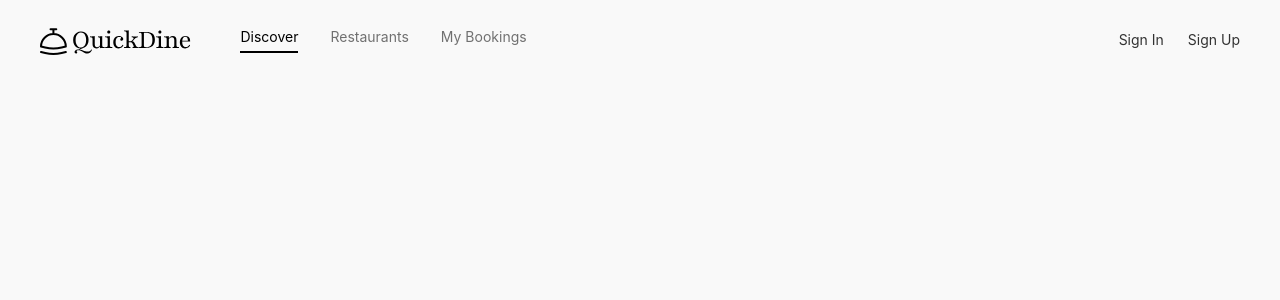
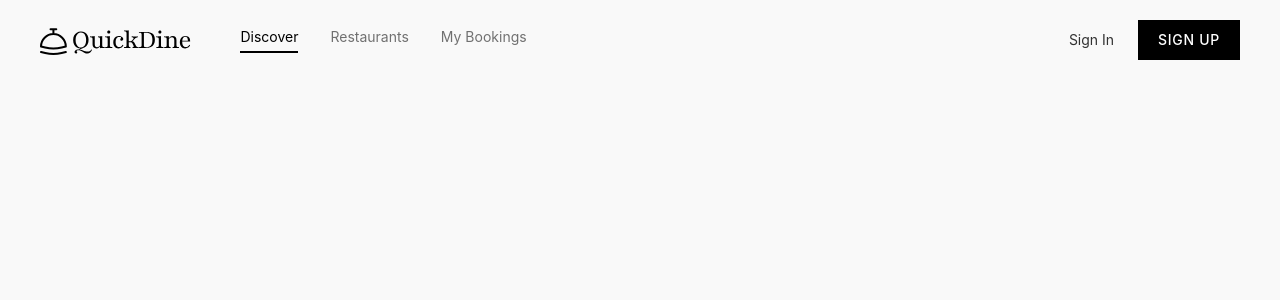
Before and after one commit to calebtolorunleke/quickdine, a React (Vite) app: page / in a window 1280 px wide. Shown: the top 300 px of the page. Built offline with nearby package versions, Linux system fonts and the light colour scheme.

Commit message:
Build responsive navbar with user role navigation

```diff
--- a/src/components/Navbar.jsx
+++ b/src/components/Navbar.jsx
@@ -121,7 +121,7 @@ const Navbar = ({ setAuthModalOpen }) => {
               </button>
               <button
                 onClick={() => setAuthModalOpen(true)}
-                className={`text-sm transition-colors cursor-pointer ${scrolled || location.pathname !== "/" ? "text-black/55 hover:text-black/55" : "text-black/80 hover:text-white"}`}
+                className={`text-sm font-medium tracking-wider uppercase px-5 py-2.5 transition-soft cursor-pointer ${scrolled || location.pathname !== "/" ? "bg-black text-black/55 hover:text-black/55" : "bg-black text-white hover:text-white"}`}
               >
                 Sign Up
               </button>
--- a/src/pages/Home.jsx
+++ b/src/pages/Home.jsx
@@ -12,6 +12,9 @@ const Home = () => {
         isOpen={isAuthModalOpen}
         onClose={() => setAuthModalOpen(false)}
       />
+      <main>
+
+      </main>
     </div>
   );
 };
```
